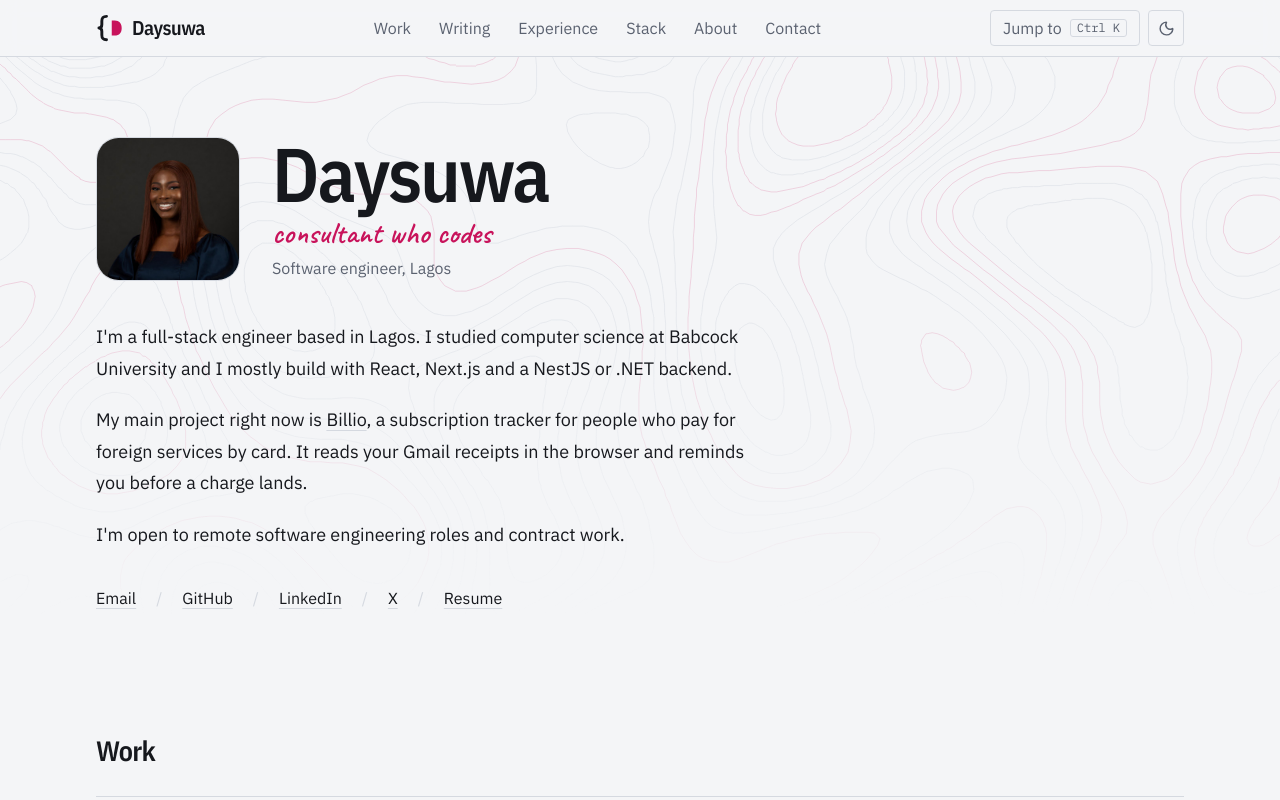
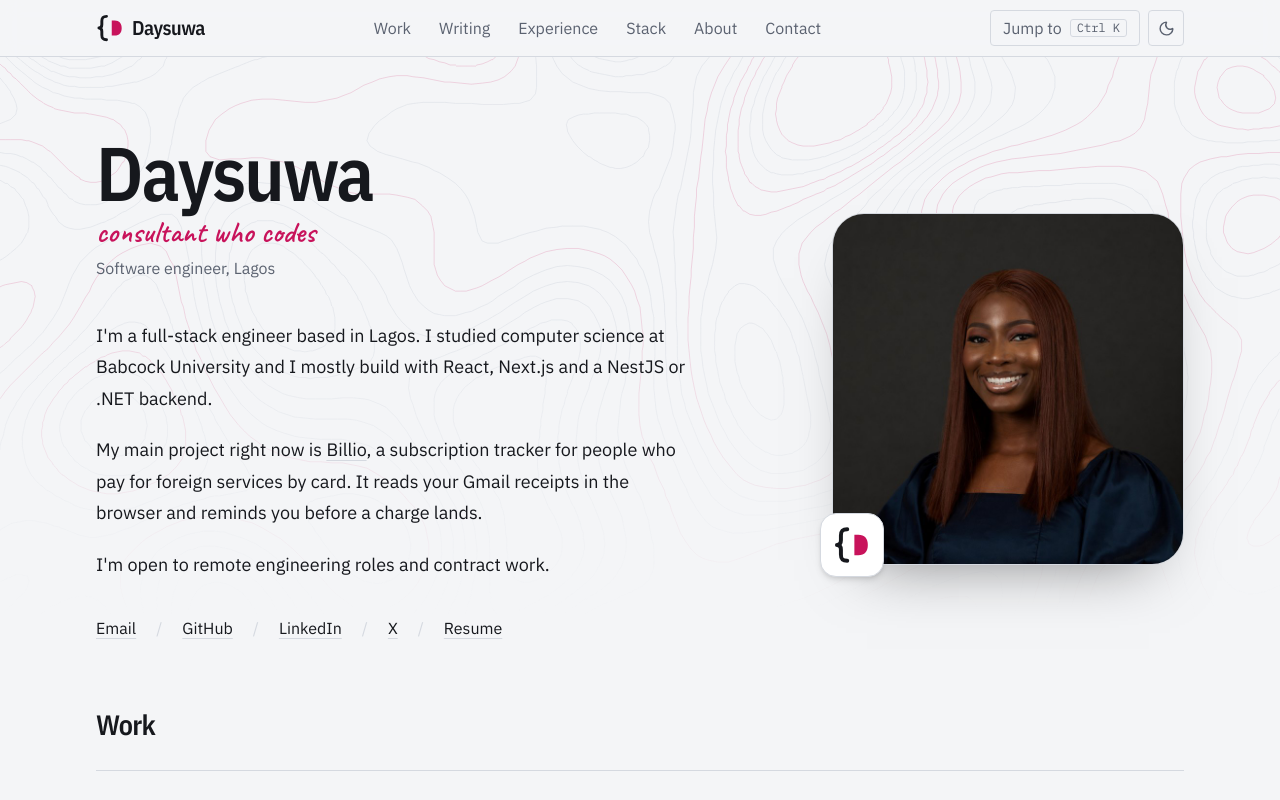
Before and after one commit to daysuwaa/Portfolio, a Next.js app: page / in a window 1280 px wide. Shown: the top 800 px of the page. Built offline with nearby package versions, Linux system fonts and the light colour scheme.

Commit message:
feat: update Avatar component to accept className prop; adjust WorkV2 section padding

```diff
--- a/src/app/v2/HeroV2.jsx
+++ b/src/app/v2/HeroV2.jsx
@@ -11,7 +11,7 @@ const links = [
   ["Resume", "/Aiwerioghene AdesuwaResume (1).pdf"],
 ];
 
-function Avatar() {
+function Avatar({ className = "" }) {
   const [loaded, setLoaded] = useState(false);
   const ref = useRef(null);
   useEffect(() => {
@@ -19,8 +19,8 @@ function Avatar() {
     if (img && img.complete && img.naturalWidth > 0) setLoaded(true);
   }, []);
   return (
-    <div className="relative grid h-28 w-28 shrink-0 place-items-center overflow-hidden rounded-[1.4rem] border border-rule bg-sheet sm:h-36 sm:w-36">
-      <Logo size={64} />
+    <div className={`relative grid shrink-0 place-items-center overflow-hidden border border-rule bg-sheet ${className}`}>
+      <Logo size={72} />
       {/* Drop a photo at public/me.jpg and it replaces the logo automatically. */}
       {/* eslint-disable-next-line @next/next/no-img-element */}
       <img
@@ -28,77 +28,63 @@ function Avatar() {
         src="/me.jpg"
         alt="Daysuwa"
         onLoad={() => setLoaded(true)}
-        className={`absolute inset-0 h-full w-full object-cover transition-opacity ${
-          loaded ? "opacity-100" : "opacity-0"
-        }`}
+        className={`absolute inset-0 h-full w-full object-cover transition-opacity ${loaded ? "opacity-100" : "opacity-0"}`}
       />
+    </div>
+  );
+}
+
+function Portrait({ className = "", badge = "h-12 w-12 rounded-xl", logo = 28, wrap = "" }) {
+  return (
+    <div className={`relative ${wrap}`}>
+      <Avatar className={className} />
+      <span className={`absolute -bottom-3 -left-3 grid place-items-center border border-rule bg-sheet shadow-md ${badge}`}>
+        <Logo size={logo} />
+      </span>
     </div>
   );
 }
 
 export default function HeroV2() {
   return (
-    <section id="top" className="relative pb-6 pt-14 sm:pt-20">
+    <section id="top" className="relative pb-0 pt-14 sm:pt-20">
       <div
         aria-hidden="true"
         className="pointer-events-none absolute left-1/2 top-0 -z-10 h-[560px] w-screen -translate-x-1/2 opacity-70 [mask-image:linear-gradient(to_bottom,black_40%,transparent)]"
       >
-        <svg
-          viewBox="0 0 1200 640"
-          preserveAspectRatio="xMidYMid slice"
-          className="h-full w-full"
-          fill="none"
-        >
-          <path
-            d={lines}
-            stroke="var(--rule)"
-            strokeOpacity="0.65"
-            strokeWidth="1"
-            vectorEffect="non-scaling-stroke"
-            strokeLinejoin="round"
-          />
-          <path
-            d={accent}
-            stroke="var(--pen)"
-            strokeOpacity="0.22"
-            strokeWidth="1"
-            vectorEffect="non-scaling-stroke"
-            strokeLinejoin="round"
-          />
+        <svg viewBox="0 0 1200 640" preserveAspectRatio="xMidYMid slice" className="h-full w-full" fill="none">
+          <path d={lines} stroke="var(--rule)" strokeOpacity="0.65" strokeWidth="1" vectorEffect="non-scaling-stroke" strokeLinejoin="round" />
+          <path d={accent} stroke="var(--pen)" strokeOpacity="0.22" strokeWidth="1" vectorEffect="non-scaling-stroke" strokeLinejoin="round" />
         </svg>
       </div>
 
+      <div className="grid items-center gap-10 lg:grid-cols-[1.15fr_0.85fr]">
+        <div>
       <div className="flex items-center gap-5 sm:gap-8">
-        <Avatar />
+        <Portrait wrap="lg:hidden" className="h-28 w-28 rounded-[1.4rem] sm:h-36 sm:w-36" badge="h-10 w-10 rounded-xl" logo={24} />
         <div>
           <h1 className="font-display text-[clamp(2.6rem,7vw,4.75rem)] font-semibold leading-[0.95] tracking-tight">
             Daysuwa
           </h1>
-          <p className="mt-2 font-hand text-[1.6rem] leading-none text-pen sm:text-[1.9rem]">
-            consultant who codes
-          </p>
+          <p className="mt-2 font-hand text-[1.6rem] leading-none text-pen sm:text-[1.9rem]">consultant who codes</p>
           <p className="mt-2 text-mute">Software engineer, Lagos</p>
         </div>
       </div>
 
       <div className="mt-10 max-w-[62ch] space-y-5 text-[1.125rem] leading-[1.75]">
         <p>
-          I&apos;m a full-stack engineer based in Lagos. I studied computer
-          science at Babcock University and I mostly build with React, Next.js
-          and a NestJS or .NET backend.
+          I&apos;m a full-stack engineer based in Lagos. I studied computer science at Babcock University
+          and I mostly build with React, Next.js and a NestJS or .NET backend.
         </p>
         <p>
           My main project right now is{" "}
           <a href="#work" className="link text-ink">
             Billio
           </a>
-          , a subscription tracker for people who pay for foreign services by
-          card. It reads your Gmail receipts in the browser and reminds you
-          before a charge lands.
+          , a subscription tracker for people who pay for foreign services by card. It reads your
+          Gmail receipts in the browser and reminds you before a charge lands.
         </p>
-        <p>
-          I&apos;m open to remote software engineering roles and contract work.
-        </p>
+        <p>I&apos;m open to remote engineering roles and contract work.</p>
       </div>
 
       <p className="mt-9 flex flex-wrap gap-x-5 gap-y-2">
@@ -107,18 +93,19 @@ export default function HeroV2() {
             <a
               href={encodeURI(href)}
               className="link"
-              {...(href.startsWith("http") || href.endsWith(".pdf")
-                ? { target: "_blank", rel: "noopener noreferrer" }
-                : {})}
+              {...(href.startsWith("http") || href.endsWith(".pdf") ? { target: "_blank", rel: "noopener noreferrer" } : {})}
             >
               {label}
             </a>
-            {i < links.length - 1 ? (
-              <span className="ml-5 text-rule">/</span>
-            ) : null}
+            {i < links.length - 1 ? <span className="ml-5 text-rule">/</span> : null}
           </span>
         ))}
       </p>
+        </div>
+        <div className="hidden justify-self-end lg:block">
+          <Portrait className="h-[22rem] w-[22rem] rounded-[2rem] shadow-[0_30px_60px_-35px_rgba(0,0,0,0.5)]" badge="h-16 w-16 rounded-2xl" logo={38} />
+        </div>
+      </div>
     </section>
   );
 }
--- a/src/app/v2/WorkV2.jsx
+++ b/src/app/v2/WorkV2.jsx
@@ -95,7 +95,7 @@ export default function WorkV2() {
           transition: { duration: 0.55, delay: i * 0.12, ease: "easeOut" },
         };
   return (
-    <section id="work" className="pt-24">
+    <section id="work" className="pt-16">
       <h2 className="font-display text-[1.75rem] font-semibold tracking-tight">Work</h2>
 
       <div
```
